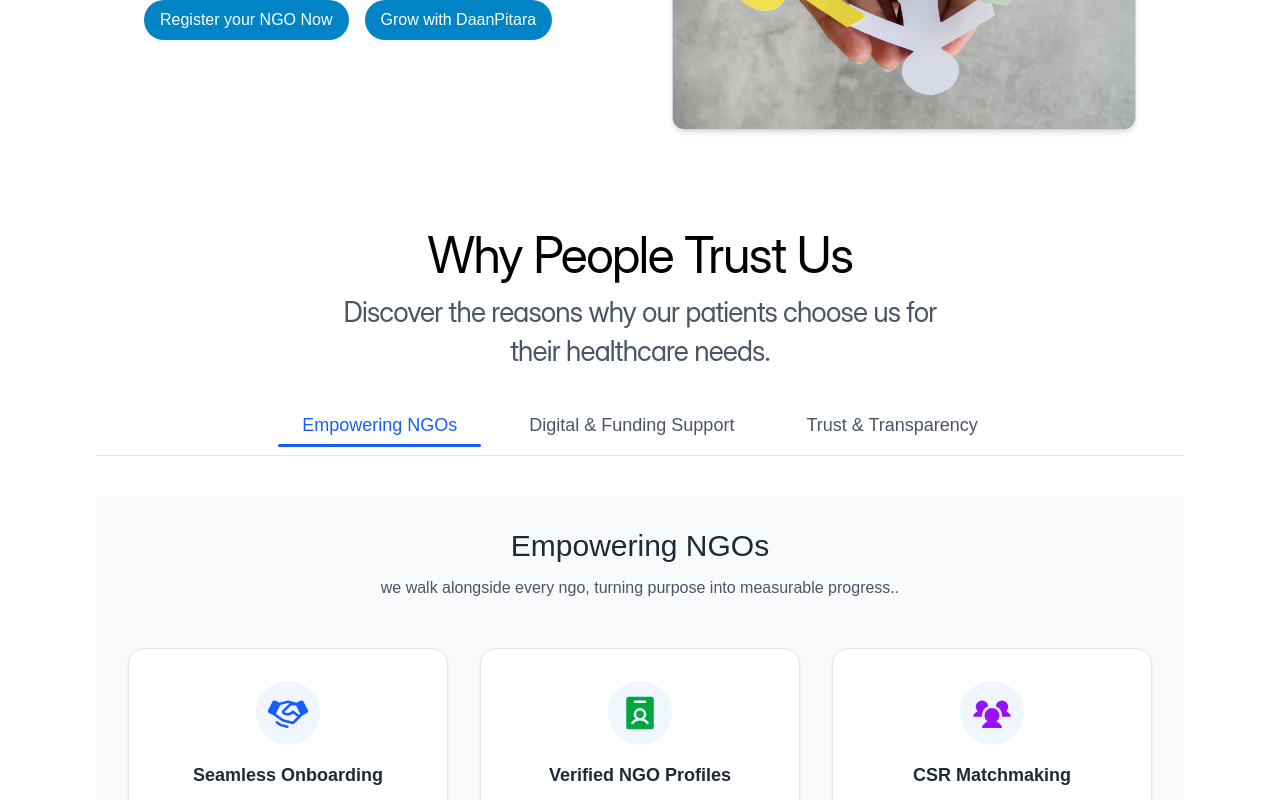
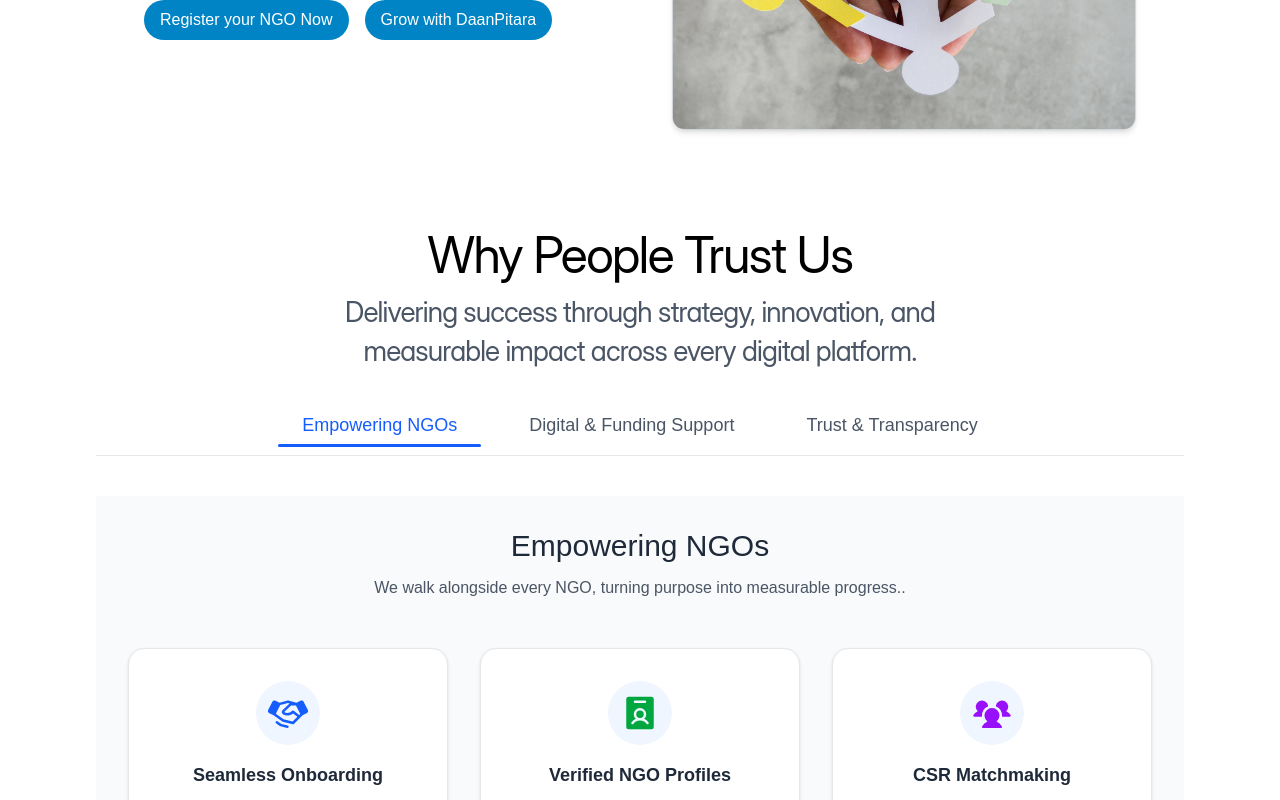
Before and after one commit to zealmediapremium/daanpitara.github.io, a React (Vite) app: page / in a window 1280 px wide. Shown: the part 474-1274 px from the top of the page. Built offline with nearby package versions, Linux system fonts and the light colour scheme.

Commit message:
unnecessary modules  removed

```diff
--- a/package.json
+++ b/package.json
@@ -14,7 +14,6 @@
     "@tailwindcss/vite": "^4.1.15",
     "axios": "^1.12.2",
     "framer-motion": "^12.23.24",
-    "motion": "^12.23.24",
     "react": "^19.1.1",
     "react-dom": "^19.1.1",
     "react-router-dom": "^7.9.4",
--- a/src/components/Home/SlidingBarWhyUs.tsx
+++ b/src/components/Home/SlidingBarWhyUs.tsx
@@ -37,7 +37,7 @@ export default function FeaturesTabs() {
   return (
     <div className="w-full py-10 text-gray-600">
       <SectionHeading heading="Why People Trust Us" />
-      <SubHeading heading="Discover the reasons why our patients choose us for their healthcare needs." />
+      <SubHeading heading="Delivering success through strategy, innovation, and measurable impact across every digital platform." />
       {/* Tabs */}
       <div className="relative mb-10">
         {/* Mobile: horizontal scroll | Desktop: centered row */}
@@ -98,7 +98,7 @@ export default function FeaturesTabs() {
                   <FeaturesSection
                     features={tab.data}
                     title={tab.label}
-                    subtitle={`${tab.desc.toLowerCase()}.`}
+                    subtitle={`${tab.desc}.`}
                   />
                 </motion.div>
               )
```
